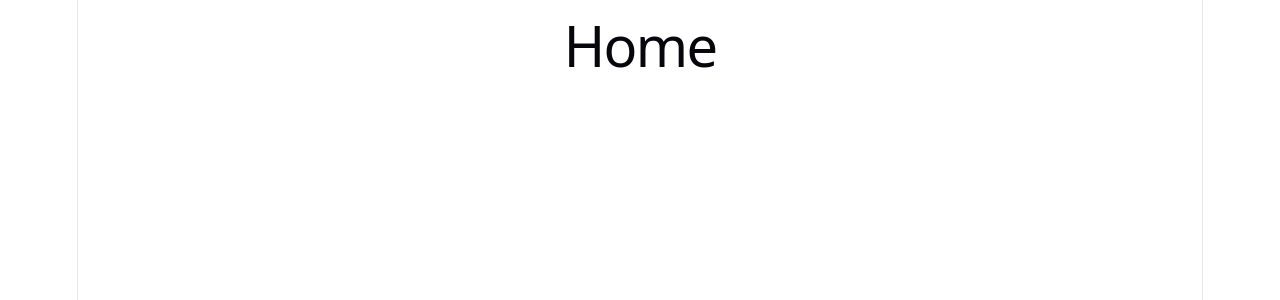
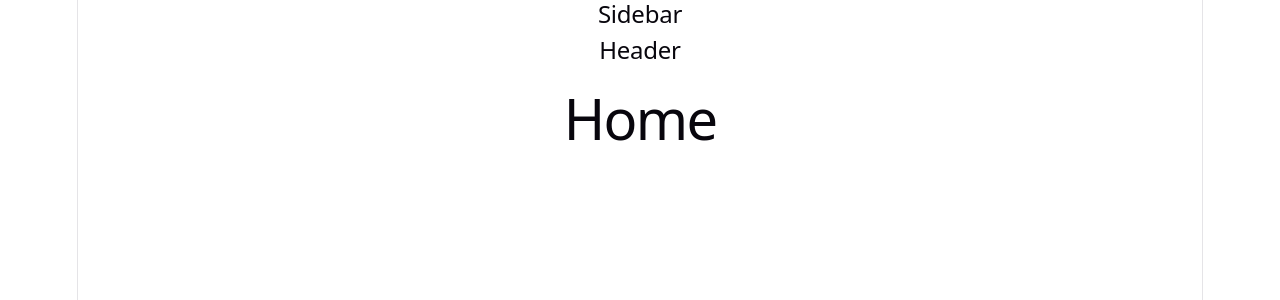
Before and after one commit to LawObare/Progress-Bar, a React app in the folder frontend/: page /home in a window 1280 px wide. Shown: the top 300 px of the page. Built offline with nearby package versions, Linux system fonts and the light colour scheme; the HTML template or start-up script is replaced by a standard one.

Commit message:
Chore: routing done, heading to components

```diff
--- a/frontend/src/App.jsx
+++ b/frontend/src/App.jsx
@@ -1,6 +1,7 @@
 import { BrowserRouter, Routes, Route } from "react-router-dom";
 import Career from "./pages/Career";
 import Courses from "./pages/Courses";
+import DashboardLayout from "./layouts/DashboardLayout";
 import Home from "./pages/Home";
 import Login from "./pages/Login";
 import MyWhy from "./pages/MyWhy";
@@ -18,8 +19,24 @@ function App() {
     <>
       <BrowserRouter>
         <Routes>
-          <Route path="/" element={<Login />} />
-          <Route path="/home" element={<Home />} />
+          {/*Public Route*/}
+          <Route path="/login" element={<Login />} />
+
+          {/*Private Route*/}
+          <Route element={<DashboardLayout />}>
+            <Route path="/home" element={<Home />} />
+            <Route path="/career" element={<Career />} />
+            <Route path="/courses" element={<Courses />} />
+            <Route path="/my-why" element={<MyWhy />} />
+            <Route path="/networking" element={<Networking />} />
+            <Route path="/opensource" element={<OpenSource />} />
+            <Route path="/personalprojects" element={<PersonalProjects />} />
+            <Route path="/professionalprojects" element={<ProfessionalProjects />} />
+            <Route path="/profile" element={<Profile />} />
+            <Route path="/selflearning" element={<SelfLearning />} />
+            <Route path="/settings" element={<Settings />} />
+            <Route path="/teamcollaboration" element={<TeamCollaboration />} />
+          </Route>
         </Routes>
       </BrowserRouter>
     </>
--- a/frontend/src/layouts/DashboardLayout.jsx
+++ b/frontend/src/layouts/DashboardLayout.jsx
@@ -2,19 +2,19 @@ import {Outlet} from "react-router-dom";
 
 function DashboardLayout() {
     return (
-        <div>
+        <>
             <aside>
-                Sidebar
+                <h2>Sidebar</h2>
             </aside>
 
             <header>
-                Header
+                <h2>Header</h2>
             </header>
 
             <main>
                 <Outlet />
             </main>
-        </div>
+        </>
     );
 }
 
```
